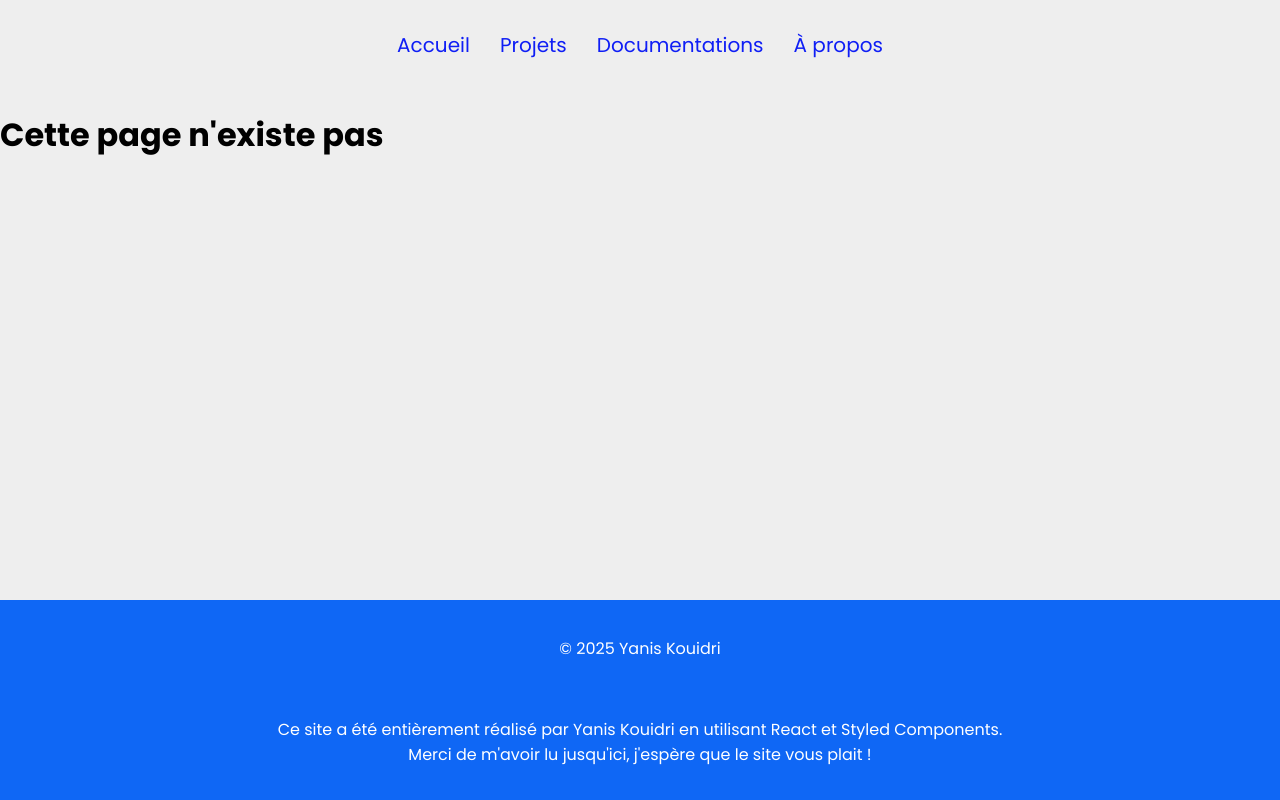
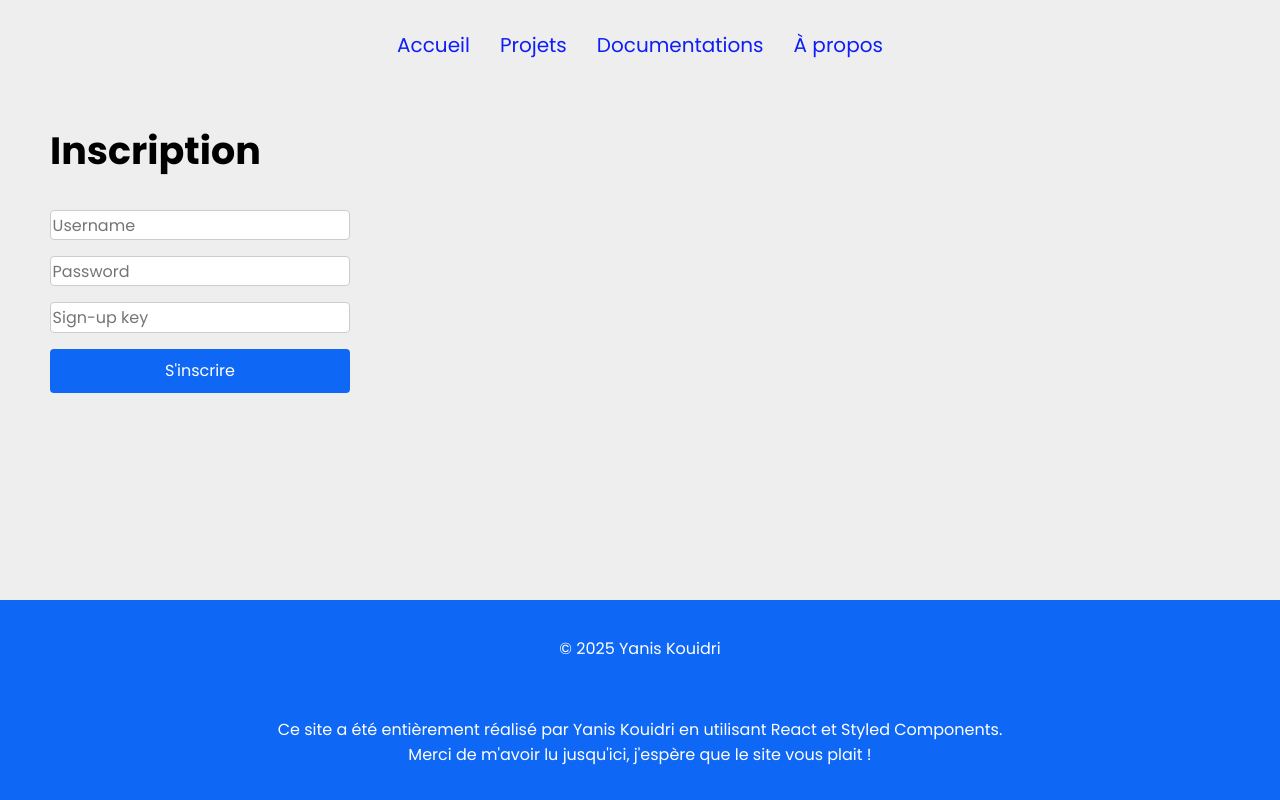
Before and after one commit to Yanis-Kouidri/personal-website-frontend, a React (Create React App) app: page /sign-up in a window 1280 px wide. Built offline with nearby package versions, Linux system fonts and the light colour scheme.

Commit message:
add sign up page

```diff
--- a/src/index.jsx
+++ b/src/index.jsx
@@ -7,6 +7,7 @@ import Docs from "./pages/docs"
 import Projects from "./pages/projects"
 import About from "./pages/about"
 import Login from "./pages/login"
+import Signup from "./pages/signup"
 import PublicPgpKey from "./components/pgp/PublicPgpKey"
 import Error from "./components/error/Error"
 import GlobalStyle from "./utils/style/GlobalStyle"
@@ -40,6 +41,7 @@ root.render(
             <Route path="/about" element={<About />} />
             <Route path="/pgp" element={<PublicPgpKey />} />
             <Route path="/login" element={<Login />} />
+            <Route path="/sign-up" element={<Signup />} />
             <Route path="*" element={<Error />} />
           </Routes>
         </Content>
--- /dev/null
+++ b/src/pages/signup/index.jsx
@@ -0,0 +1,92 @@
+import { useState } from "react"
+import {
+  BasicH2Title,
+  BasicWrapper,
+  StyledForm,
+  StyledInput,
+  StyledSubmitButton,
+} from "../../utils/style/CommonStyles"
+
+function Signup() {
+  const [username, setUsername] = useState("")
+  const [password, setPassword] = useState("")
+  const [signupKey, setSignupKey] = useState("")
+  const [errorMessage, setErrorMessage] = useState("")
+
+  const backendUrl = process.env.REACT_APP_BACKEND_URL
+  if (!backendUrl) {
+    console.log(
+      "REACT_APP_BACKEND_URL env variable is empty : connection impossible",
+    )
+  }
+
+  const handleSubmit = async (e) => { // To improve, currently no resistant to errors
+    e.preventDefault()
+
+    const requestBody = {
+      username: username,
+      password: password,
+      signupKey: signupKey,
+    }
+
+    try {
+      const response = await fetch(backendUrl + "/api/auth/signup", {
+        method: "POST",
+        headers: {
+          "content-type": "application/json",
+        },
+        body: JSON.stringify(requestBody),
+      })
+
+      if (response.status === 401) {
+        const errorData = await response.json()
+        setErrorMessage(errorData.message)
+      } else {
+        if (response.status === 200) {
+          setErrorMessage("")
+          const authData = await response.json()
+          console.log(authData)
+          //const token = authData.token
+          //const userId = authData.userId
+        } else {
+          throw new Error("Unexpected response from backend")
+        }
+      }
+    } catch (e) {
+      console.error("Server error :" + e)
+    }
+  }
+
+  return (
+    <BasicWrapper>
+      <BasicH2Title>Inscription</BasicH2Title>
+      {errorMessage && <p>{errorMessage}</p>}
+      <StyledForm onSubmit={handleSubmit}>
+        <StyledInput
+          name="username"
+          type="text"
+          placeholder="Username"
+          value={username}
+          onChange={(e) => setUsername(e.target.value)}
+        />
+        <StyledInput
+          name="password"
+          type="password"
+          placeholder="Password"
+          value={password}
+          onChange={(e) => setPassword(e.target.value)}
+        />
+        <StyledInput
+          name="signupkey"
+          type="password"
+          placeholder="Sign-up key"
+          value={signupKey}
+          onChange={(e) => setSignupKey(e.target.value)}
+        />
+        <StyledSubmitButton type="submit">S'inscrire</StyledSubmitButton>
+      </StyledForm>
+    </BasicWrapper>
+  )
+}
+
+export default Signup
```
